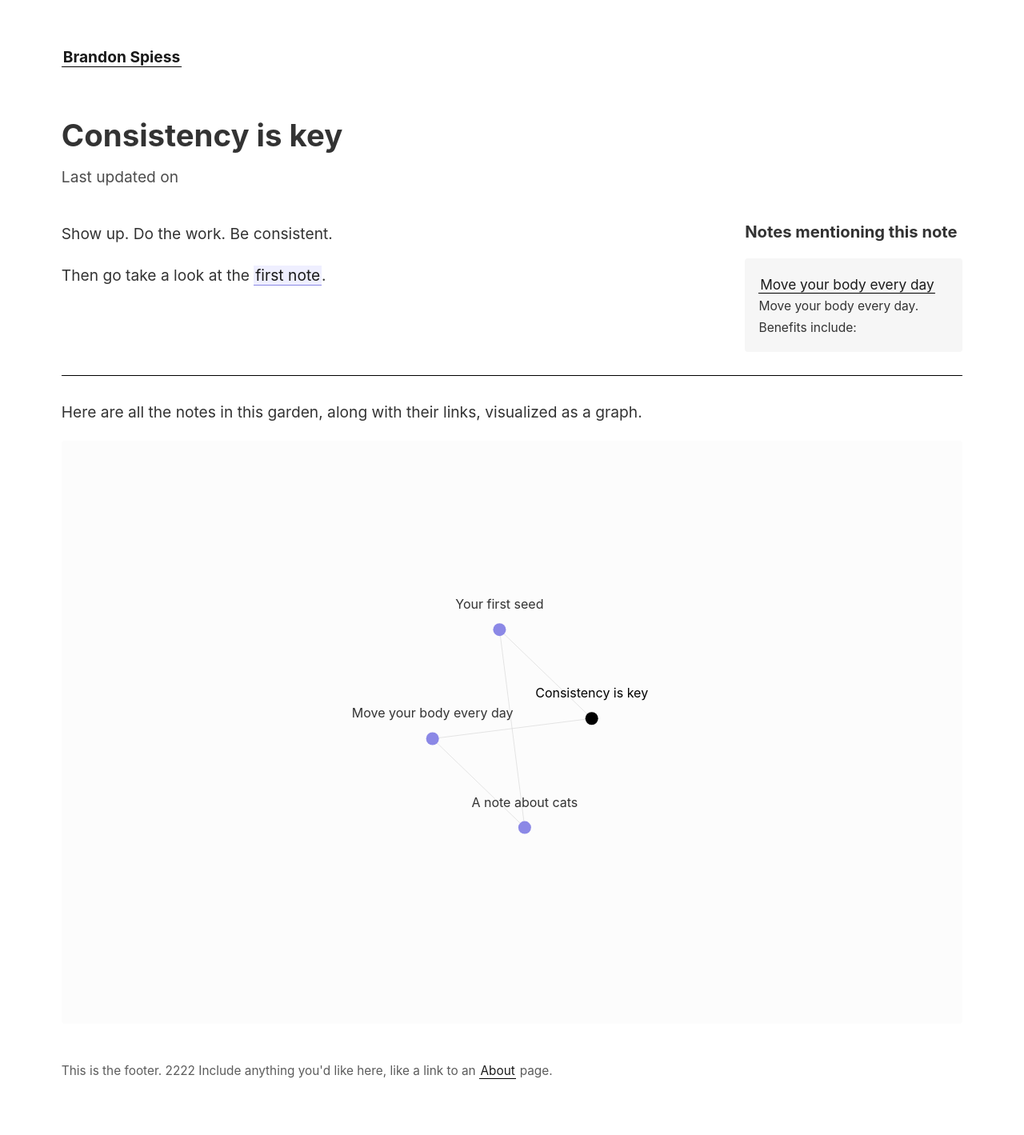
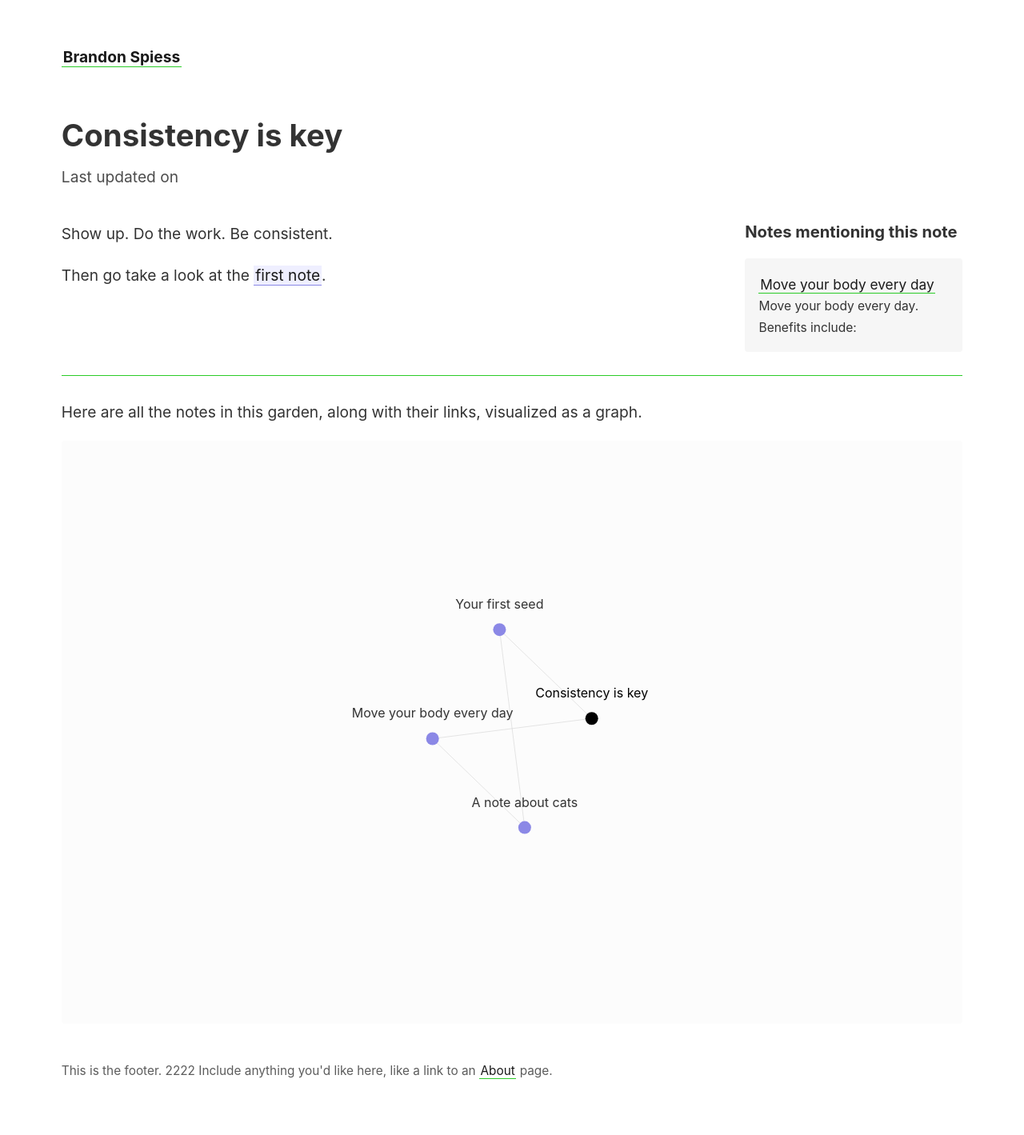
Before and after one commit to astravant/digitalgarden, a Jekyll site: the page built from _notes/consistency.md, in a window 1280 px wide. Shown: the whole page at 80% size. Built offline with Jekyll 4.4.1, drawn with Linux system fonts in a browser that asks for light colours.

Commit message:
Update _style.scss

```diff
--- a/_sass/_style.scss
+++ b/_sass/_style.scss
@@ -1,7 +1,7 @@
 $color-primary: hsl(0, 0%, 10%);
 $color-text: hsl(0, 0%, 20%);
 $color-subtext: hsl(0, 0%, 30%);
-$color-border: hsl(0, 0%, 0%);
+$color-border: hsl(119, 67%, 48%);
 $color-box-background: mix($color-primary, white, 4%);
 $border-radius: 4px;
 $font-family: -apple-system, BlinkMacSystemFont, Segoe UI, Helvetica, Arial,
```
